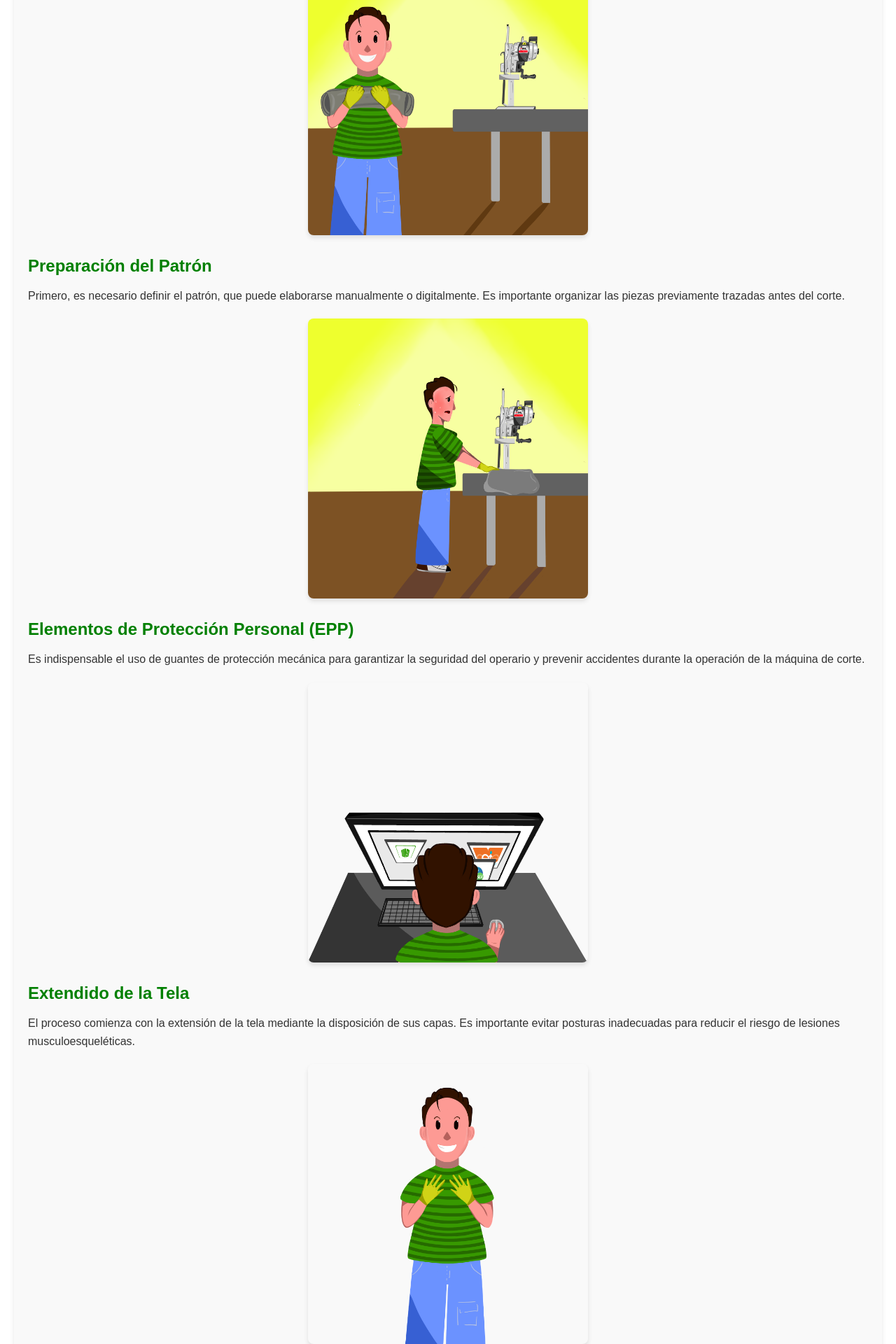
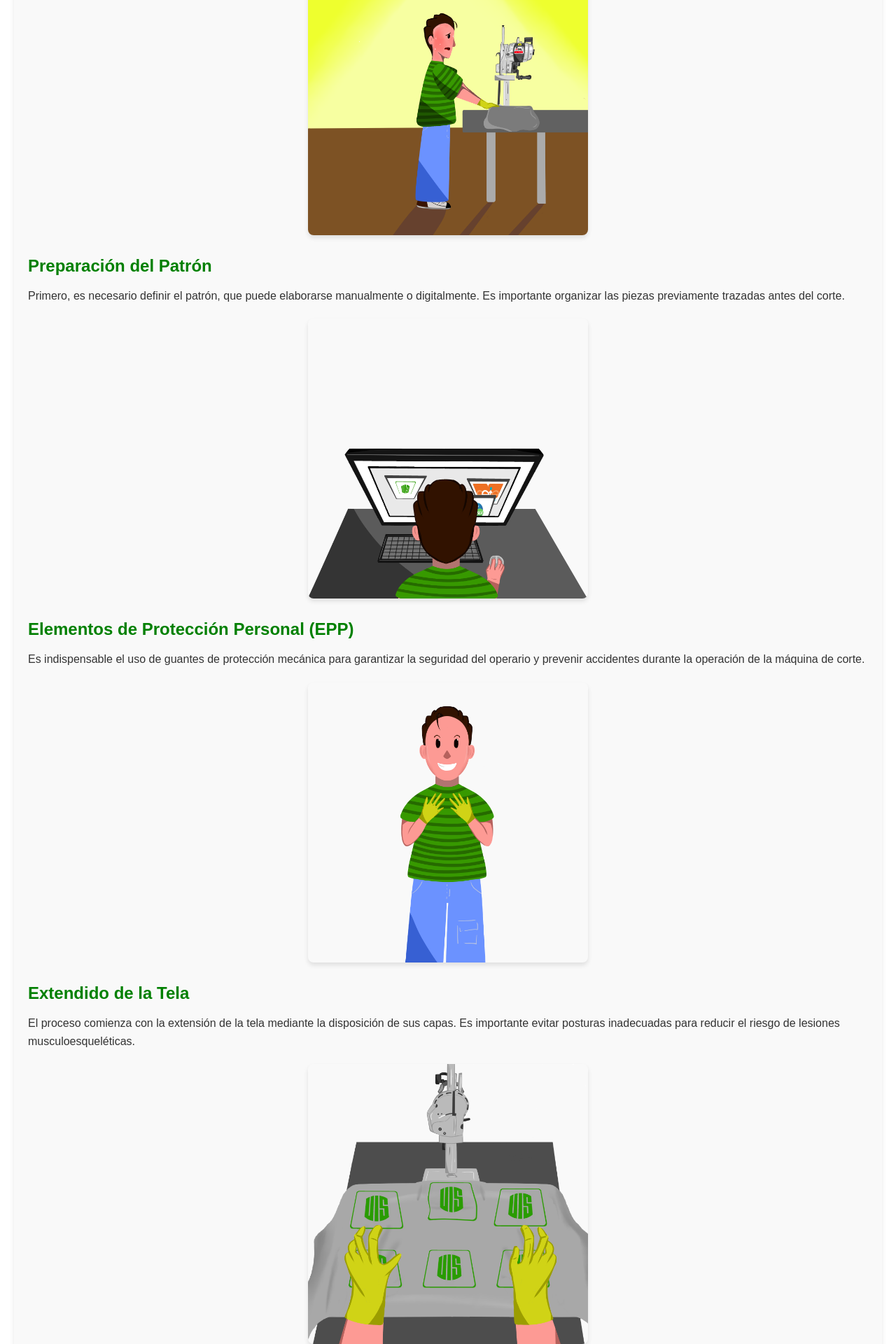
Before and after one commit to WILLIDEVELOPER/textil-art, a React (Vite) app: page /corte in a window 1280 px wide. Shown: the part 880-2800 px from the top of the page at 70% size. Built offline with nearby package versions, Linux system fonts and the light colour scheme.

Commit message:
change photos order

```diff
--- a/src/pages/corte.tsx
+++ b/src/pages/corte.tsx
@@ -23,7 +23,7 @@ const Corte = () => {
           Para evitar molestias térmicas, la temperatura del aire debe estar entre 19 y 26°C, con una humedad relativa entre el 30% y el 60%, y la diferencia de temperatura entre los pies y la cabeza no debe superar los 3°C.
         </p>
         <div className="image-container">
-          <img src="/assets/2.2.png" alt="Condiciones térmicas ideales" className="corte-image" />
+          <img src="/assets/2.9.png" alt="Condiciones térmicas ideales" className="corte-image" />
         </div>
       </section>
 
@@ -34,7 +34,7 @@ const Corte = () => {
           Primero, es necesario definir el patrón, que puede elaborarse manualmente o digitalmente. Es importante organizar las piezas previamente trazadas antes del corte.
         </p>
         <div className="image-container">
-          <img src="/assets/2.9.png" alt="Dibujos de patrones sobre papel" className="corte-image" />
+          <img src="/assets/2.3.png" alt="Dibujos de patrones sobre papel" className="corte-image" />
         </div>
       </section>
 
@@ -45,7 +45,7 @@ const Corte = () => {
           Es indispensable el uso de guantes de protección mecánica para garantizar la seguridad del operario y prevenir accidentes durante la operación de la máquina de corte.
         </p>
         <div className="image-container">
-          <img src="/assets/2.3.png" alt="Equipo de protección personal para corte" className="corte-image" />
+          <img src="/assets/2.5.png" alt="Equipo de protección personal para corte" className="corte-image" />
         </div>
       </section>
 
@@ -56,7 +56,7 @@ const Corte = () => {
           El proceso comienza con la extensión de la tela mediante la disposición de sus capas. Es importante evitar posturas inadecuadas para reducir el riesgo de lesiones musculoesqueléticas.
         </p>
         <div className="image-container">
-          <img src="/assets/2.5.png" alt="Proceso de extendido de tela" className="corte-image" />
+          <img src="/assets/2.10.png" alt="Proceso de extendido de tela" className="corte-image" />
         </div>
       </section>
 
@@ -67,7 +67,7 @@ const Corte = () => {
           Con la máquina de corte, se corta la tela en la longitud necesaria para evitar desperdicios. Se colocan capas de tela una sobre otra para combinar diferentes colores y optimizar el trabajo.
         </p>
         <div className="image-container">
-          <img src="/assets/2.15.png" alt="Uso de la máquina de corte" className="corte-image" />
+          <img src="/assets/2.11.png" alt="Uso de la máquina de corte" className="corte-image" />
         </div>
       </section>
 
@@ -78,7 +78,7 @@ const Corte = () => {
           Una vez cortadas, las piezas se separan de acuerdo con su talla y se envían al siguiente paso de producción: el proceso de confección.
         </p>
         <div className="image-container">
-          <img src="/assets/2.10.png" alt="Clasificación de piezas cortadas" className="corte-image" />
+          <img src="/assets/2.12.png" alt="Clasificación de piezas cortadas" className="corte-image" />
         </div>
       </section>
 
@@ -91,7 +91,7 @@ const Corte = () => {
           Es fundamental almacenar las telas en un lugar seco y fresco para evitar daños por humedad o calor excesivo. Las telas deben colocarse en estantes organizados por tipo y color para facilitar su acceso.
         </p>
         <div className="image-container">
-          <img src="/assets/2.10.png" alt="Almacenamiento de telas" className="corte-image" />
+          <img src="/assets/2.13.png" alt="Almacenamiento de telas" className="corte-image" />
         </div>
       </section>
 
@@ -102,7 +102,7 @@ const Corte = () => {
           Para garantizar el buen funcionamiento de la máquina de corte, es necesario realizar mantenimiento periódico. Esto incluye la lubricación de piezas móviles, la revisión de cuchillas y la limpieza de residuos de tela.
         </p>
         <div className="image-container">
-          <img src="/assets/2.11.png" alt="Mantenimiento de la máquina de corte" className="corte-image" />
+          <img src="/assets/2.8.png" alt="Mantenimiento de la máquina de corte" className="corte-image" />
         </div>
       </section>
 
@@ -113,7 +113,7 @@ const Corte = () => {
           Después del corte, se realiza un control de calidad para verificar que las piezas cumplan con los estándares requeridos. Esto incluye revisar las dimensiones, los bordes y la precisión del corte.
         </p>
         <div className="image-container">
-          <img src="/assets/2.12.png" alt="Control de calidad en el corte" className="corte-image" />
+          <img src="/assets/2.15.png" alt="Control de calidad en el corte" className="corte-image" />
         </div>
       </section>
 
@@ -124,7 +124,7 @@ const Corte = () => {
           Para reducir el desperdicio de tela, se utilizan software de optimización que permiten organizar los patrones de manera eficiente. Esto no solo ahorra material, sino que también reduce costos.
         </p>
         <div className="image-container">
-          <img src="/assets/2.13.png" alt="Optimización de materiales" className="corte-image" />
+          <img src="/assets/2.6.png" alt="Optimización de materiales" className="corte-image" />
         </div>
       </section>
     </div>
```
